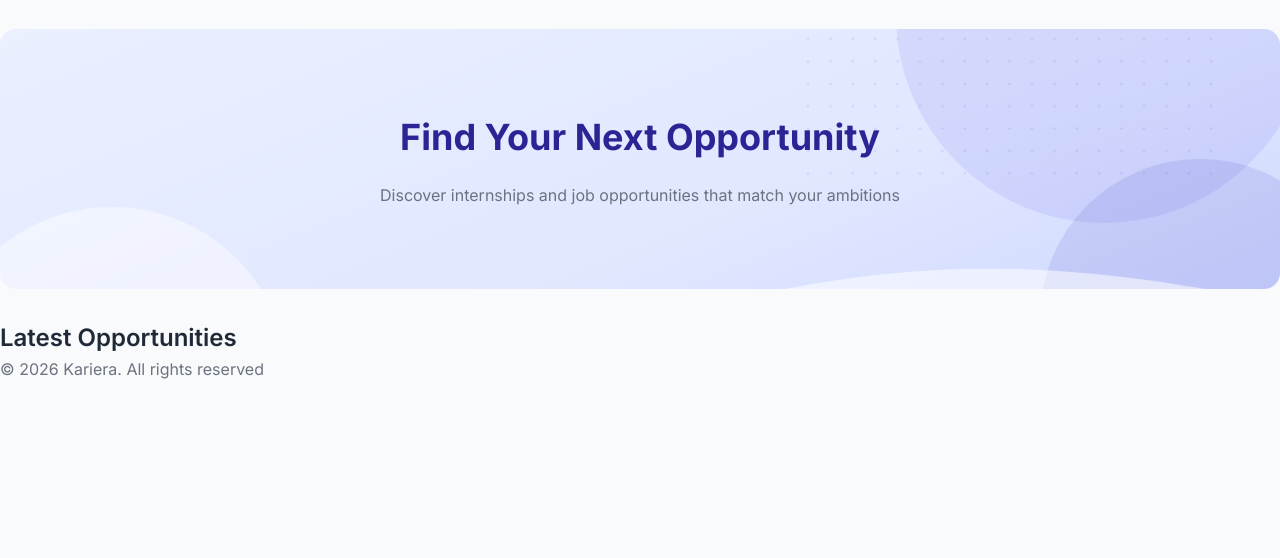
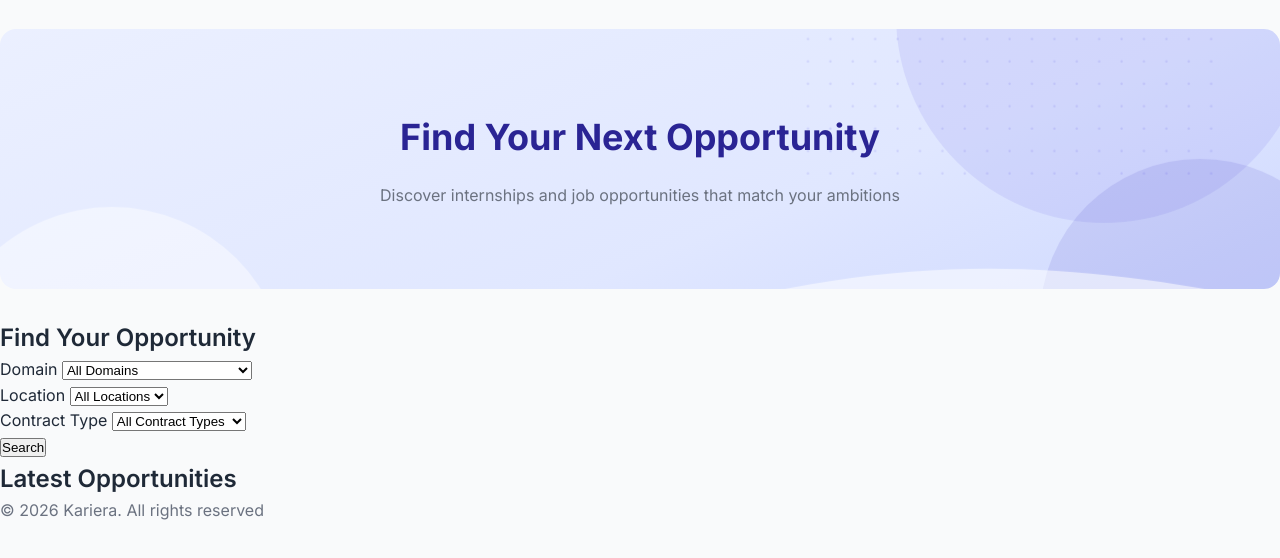
Before and after one commit to mtkh07/kariera, a plain HTML site: page index.html in a window 1280 px wide. Shown: the part 102-660 px from the top of the page. Drawn offline with Linux system fonts and the light colour scheme.

Commit message:
add the search section

```diff
--- a/index.html
+++ b/index.html
@@ -1,23 +1,23 @@
 <!doctype html>
 <html lang="en">
+
 <head>
     <meta charset="UTF-8" />
     <meta name="viewport" content="width=device-width, initial-scale=1.0" />
     <title>Kariera - Find Your Opportunity</title>
     <link rel="preconnect" href="https://fonts.googleapis.com" />
     <link rel="preconnect" href="https://fonts.gstatic.com" crossorigin />
-    <link
-      href="https://fonts.googleapis.com/css2?family=Inter:wght@400;500;600;700;800&display=swap"
-      rel="stylesheet"
-    />
+    <link href="https://fonts.googleapis.com/css2?family=Inter:wght@400;500;600;700;800&display=swap"
+        rel="stylesheet" />
     <link rel="stylesheet" href="css/style.css" />
 </head>
+
 <body>
     <!-- Navigation Bar -->
     <header>
         <nav class="navbar">
             <a href="index.html" class="logo">
-          <img src="Images\logo-full.png" alt="Kariera logo" />
+                <img src="Images/logo-full.png" alt="Kariera logo" />
             </a>
             <ul class="nav-links">
                 <li><a href="index.html">Home</a></li>
@@ -26,7 +26,6 @@
             </ul>
         </nav>
     </header>
-
     <!-- Main Content -->
     <main class="container">
         <section class="hero">
@@ -34,6 +33,54 @@
             <p>
                 Discover internships and job opportunities that match your ambitions
             </p>
+        </section>
+        <!-- ===== Search & Filters Section ===== -->
+        <section class="search-section">
+            <h2>Find Your Opportunity</h2>
+            <div class="search-filters">
+                <!-- Domain Filter -->
+                <div class="filter-group">
+                    <label for="domain-filter">Domain</label>
+                    <select id="domain-filter">
+                        <option value="">All Domains</option>
+                        <option value="IT & Development">IT & Development</option>
+                        <option value="Marketing & Communication">Marketing & Communication</option>
+                        <option value="Finance & Accounting">Finance & Accounting</option>
+                        <option value="Design & Creative">Design & Creative</option>
+                        <option value="Engineering & Industry">Engineering & Industry</option>
+                        <option value="Healthcare">Healthcare</option>
+                        <option value="Sales & Commerce">Sales & Commerce</option>
+                        <option value="Human Resources">Human Resources</option>
+                    </select>
+                </div>
+                <!-- Location Filter -->
+                <div class="filter-group">
+                    <label for="location-filter">Location</label>
+                    <select id="location-filter">
+                        <option value="">All Locations</option>
+                        <option value="Casablanca">Casablanca</option>
+                        <option value="Rabat">Rabat</option>
+                        <option value="Marrakech">Marrakech</option>
+                        <option value="Tangier">Tangier</option>
+                        <option value="Agadir">Agadir</option>
+                    </select>
+                </div>
+                <!-- Contract Type Filter -->
+                <div class="filter-group">
+                    <label for="contract-filter">Contract Type</label>
+                    <select id="contract-filter">
+                        <option value="">All Contract Types</option>
+                        <option value="Initiation Internship">Initiation Internship</option>
+                        <option value="PFA Internship">PFA Internship</option>
+                        <option value="PFE Internship">PFE Internship</option>
+                        <option value="CDI">CDI</option>
+                        <option value="CDD">CDD</option>
+                        <option value="Freelance">Freelance</option>
+                    </select>
+                </div>
+                <!-- Search Button -->
+                <button type="button" id="search-button">Search</button>
+            </div>
         </section>
         <!-- Offers will be displayed here later -->
         <section id="offers-container">
@@ -51,4 +98,5 @@
     <script src="js/favorites.js"></script>
     <script src="js/app.js"></script>
 </body>
+
 </html>
```
Lines whose indentation alone changed are shown as unchanged.
